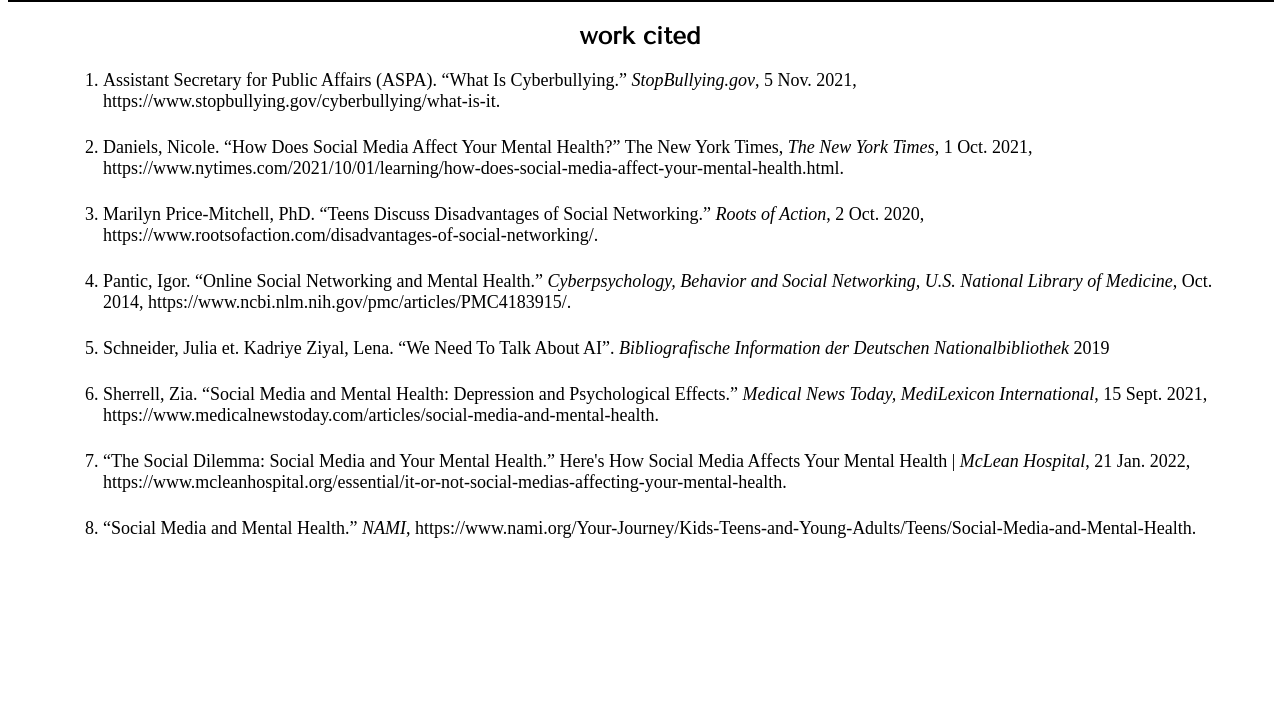
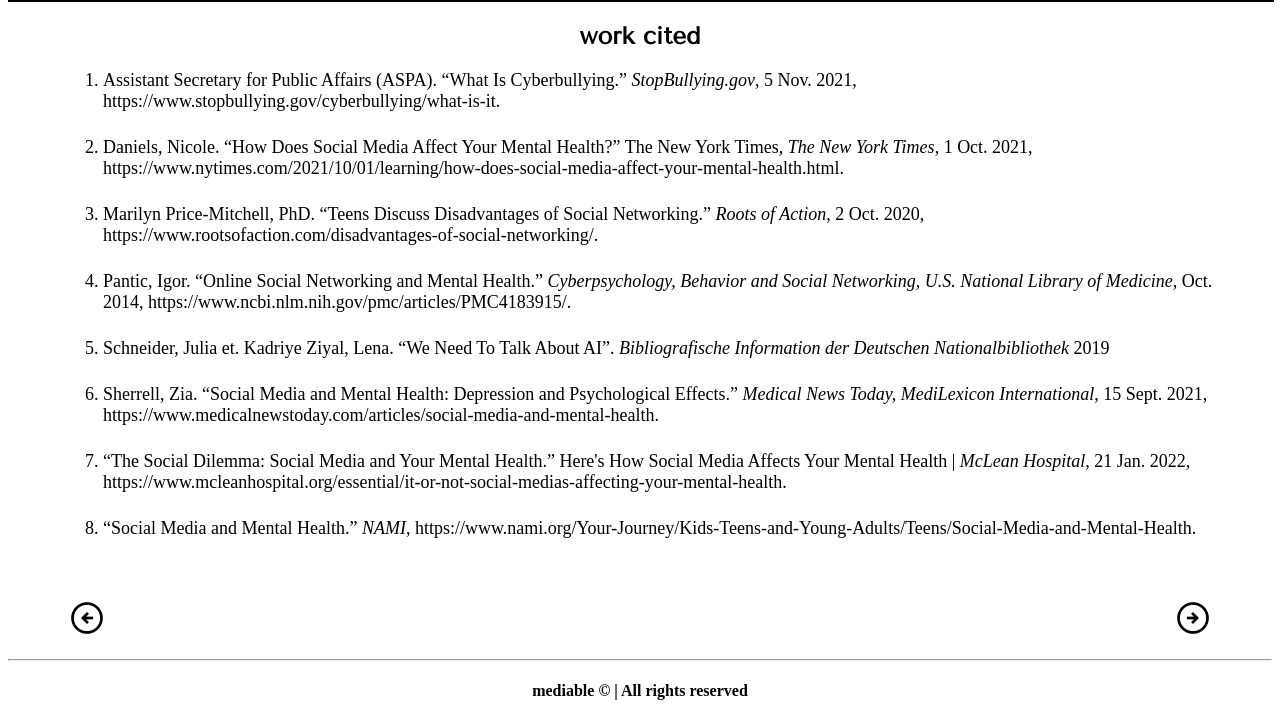
Before and after one commit to ArabaBen/Eng110z, a plain HTML site: page cited.html in a window 1280 px wide. Shown: the part 149-870 px from the top of the page. Before the commit the page ends 800 px from the top, so only its background shows below. Drawn offline with nearby package versions, Linux system fonts and the light colour scheme.

Commit message:
Update cited.html

```diff
--- a/cited.html
+++ b/cited.html
@@ -76,7 +76,26 @@
 
 
 		</div>
+		<div class="arrows">
+			<a href="detox.html">
+				<span class="material-symbols-outlined" id="leftt">
+			arrow_circle_left
+			</span></a>
 
+			<a href="about.html">
+				<span class="material-symbols-outlined" id="rightt">
+			arrow_circle_right
+			</span>
+			</a>
+		</div>
+
+
+
+
+		<div class="footer">
+	  		<hr>
+		  <h4>mediable © | All rights reserved </h4>
+		</div>
 
 
 
```
